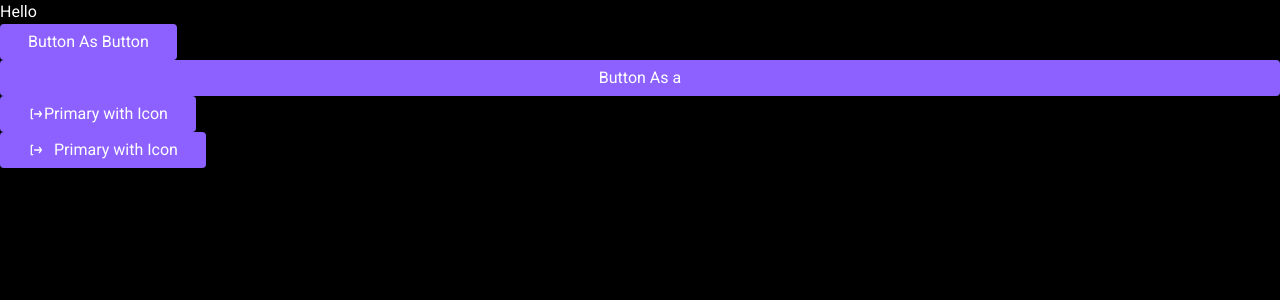
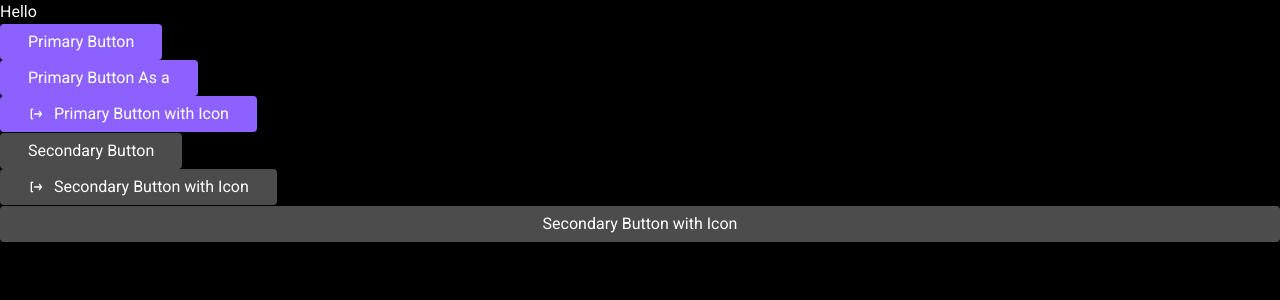
Before and after one commit to andreikostsen/flashcards, a React (Vite) app: page / in a window 1280 px wide. Shown: the top 300 px of the page. Built offline with nearby package versions, Linux system fonts and the light colour scheme.

Commit message:
fix: fullwidth button feat: Button component completed

```diff
--- a/src/App.tsx
+++ b/src/App.tsx
@@ -1,30 +1,42 @@
 import { Button } from '@/components/ui/button'
 
 import s from './components/ui/button/button.module.scss'
-
-import logoutIcon from './components/ui/button/log-out-icon.svg'
 
 function App() {
   return (
     <div>
       Hello
       <div>
-        <Button className={s.button}>Button As Button</Button>
+        <Button className={s.button}>Primary Button</Button>
       </div>
       <div>
-        <Button as={'a'} className={s.button} href={'https://my.beltelecom.by/login'}>
-          Button As a
-        </Button>
-      </div>
-      <div>
-        <Button className={s.button}>
-          <img src={logoutIcon} />
-          Primary with Icon
+        <Button
+          as={'a'}
+          className={s.button}
+          fullWidth={false}
+          href={'https://my.beltelecom.by/login'}
+        >
+          Primary Button As a
         </Button>
       </div>
       <div>
         <Button className={s.button} showIcon>
-          Primary with Icon
+          Primary Button with Icon
+        </Button>
+      </div>
+      <div>
+        <Button className={s.button} variant={'secondary'}>
+          Secondary Button
+        </Button>
+      </div>
+      <div>
+        <Button className={s.button} showIcon variant={'secondary'}>
+          Secondary Button with Icon
+        </Button>
+      </div>
+      <div>
+        <Button className={s.button} fullWidth variant={'secondary'}>
+          Secondary Button with Icon
         </Button>
       </div>
     </div>
--- a/src/components/ui/button/button.module.scss
+++ b/src/components/ui/button/button.module.scss
@@ -3,7 +3,7 @@
 
   cursor: pointer;
 
-  display: flex;
+  display: inline-flex;
   justify-content: center;
 
   box-sizing: border-box;
```
Also changed, not shown: 1 other file (tests, documents, lock files or other folders).
